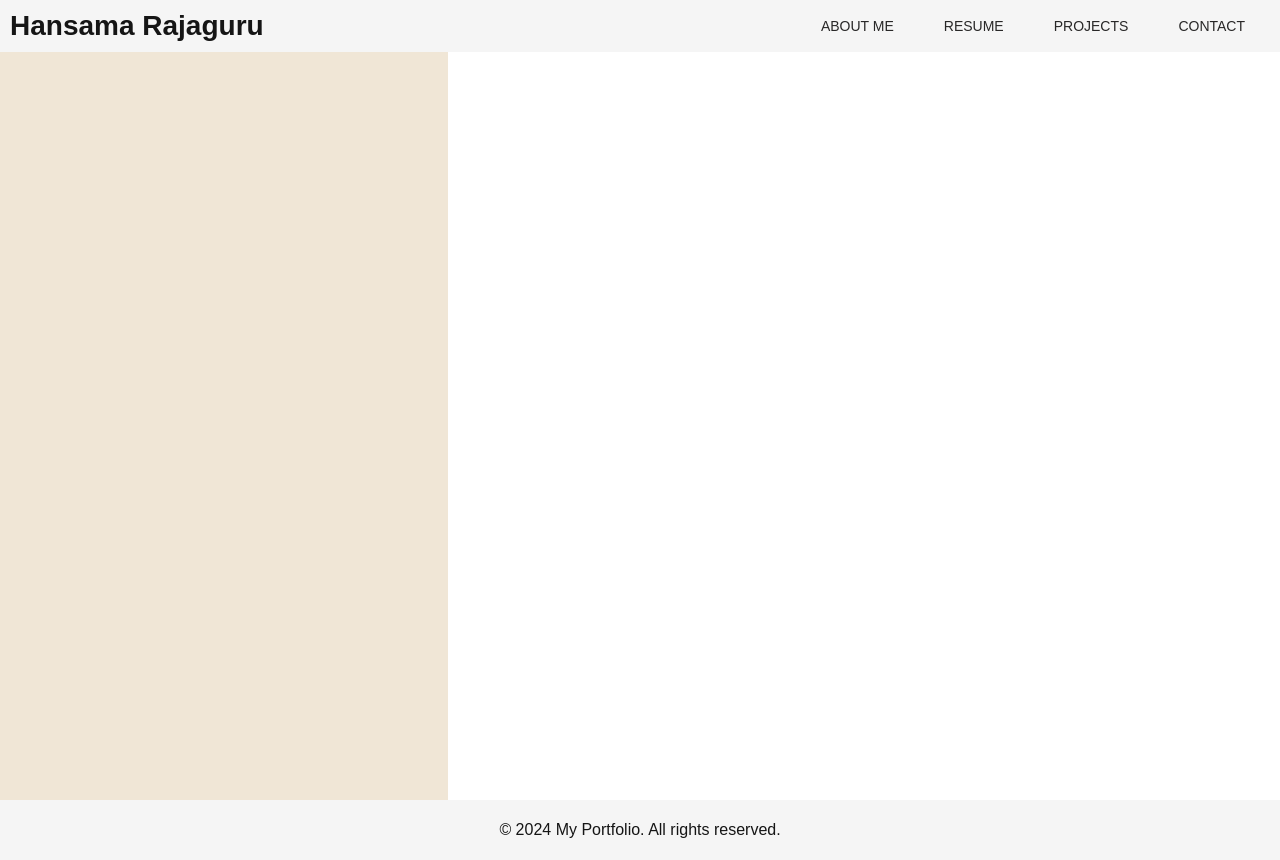
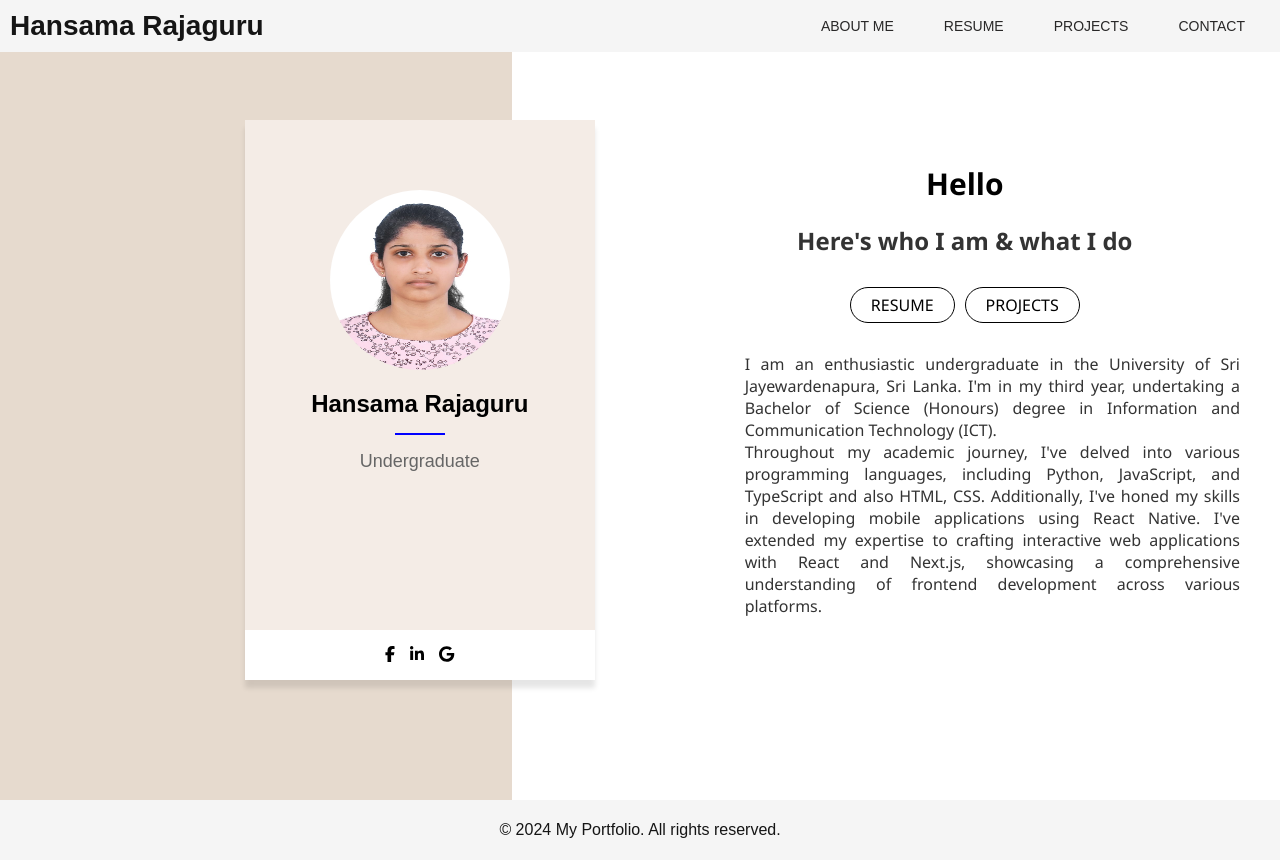
Before and after one commit to HansamaRajaguru/Hansama-Rajaguru, a React (Create React App) app in the folder my-portfolio/: page / in a window 1280 px wide. Built offline with nearby package versions, Linux system fonts and the light colour scheme.

Commit message:
completed home page

```diff
--- a/my-portfolio/package.json
+++ b/my-portfolio/package.json
@@ -3,6 +3,9 @@
   "version": "0.1.0",
   "private": true,
   "dependencies": {
+    "@fortawesome/fontawesome-free": "^6.6.0",
+    "@fortawesome/free-brands-svg-icons": "^6.6.0",
+    "@fortawesome/react-fontawesome": "^0.2.2",
     "@testing-library/jest-dom": "^5.17.0",
     "@testing-library/react": "^13.4.0",
     "@testing-library/user-event": "^13.5.0",
--- a/my-portfolio/src/components/Footer.css
+++ b/my-portfolio/src/components/Footer.css
@@ -5,7 +5,7 @@
     background-color: #F5F5F5;
     color: #151515;
     text-align: center;
-    bottom: 0; /* Stick to the bottom */
-    width: 100%; /* Full width */
-    box-sizing: border-box; /* Include padding in width */
+    bottom: 0;
+    width: 100%;
+    box-sizing: border-box;
 }
--- a/my-portfolio/src/components/HeroSection.css
+++ b/my-portfolio/src/components/HeroSection.css
@@ -1,39 +1,150 @@
-/* src/components/HeroSection.css */
+
 
 .hero-section {
     display: flex;
-    height: 100vh; /* Adjust the height as needed */
+    height: 100vh;
     width: 100%;
-    margin: 0; /* Remove top margin */
-    padding: 0; /* Remove padding if needed */
-    box-sizing: border-box; /* Include padding and border in the element's total width and height */
+    margin: 0;
+    padding: 0;
+    box-sizing: border-box;
 }
 
 .hero-left {
-    flex: 0 0 35%; /* 35% width */
-    background-color: #f0e6d6; /* Cream background */
-    padding: 40px; /* Adjust padding as needed */
-    box-sizing: border-box; /* Include padding in width */
+    flex: 0 0 40%; /* 35% width */
+    background-color: #e6dace;
+    padding: 40px;
+    box-sizing: border-box;
+    display: flex;
+    justify-content: center;
+    align-items: center;
+    position: relative;
+    z-index: 1;
+}
+.profile-card {
+
+    background-color: #f4ece6; /* White background for profile card */
+    margin-left: 32%;
+    width:350px;
+    height: 70%;
+    box-shadow: 0px 8px 5px rgba(5, 3, 3, 0.1);
+    position: absolute;
+    left: 50%;
+    transform: translateX(-50%);
+    z-index: 2;
+
+}
+.hero-right {
+    flex: 0 0 60%;
+    background-color: #ffffff;
+    padding: 40px;
+    box-sizing: border-box;
+    z-index: 0;
+    display: flex;
+    flex-direction: column;
+    justify-content: center;
+    min-width: 300px;
+}
+.profile-img {
+    width: 180px;
+    height: 180px;
+    border-radius: 50%; /* Circular image */
+    margin-bottom: 20px;
+    display: block;
+    margin-left: auto;
+    margin-right: auto;
+    margin-top: 20%;
 }
 
-.hero-right {
-    flex: 0 0 65%; /* 65% width */
-    background-color: #fff; /* White background */
-    padding: 40px; /* Adjust padding as needed */
-    box-sizing: border-box; /* Include padding in width */
+.profile-name {
+    font-size: 24px; /* Adjust font size */
+    text-align: center;
+}
+.profile-name::after {
+    content: "";
+    display: block;
+    width: 50px;
+    height: 2px;
+    background-color: blue;
+    margin: 15px auto;
+}
+.profile-position {
+    font-size: 18px; /* Adjust font size */
+    margin: 0;
+    color: #666;
+    font-weight: lighter;
+    text-align: center;
+}
+.social-icons {
+    display: flex;
+    background-color: #ffffff;
+    width:100%;
+    height: 50px;
+    justify-content: center;
+    align-items: center;
+    gap: 15px; /* Space between icons */
+    position: absolute;
+    bottom: 0px; /* Adjust based on your design */
+    left: 50%;
+    transform: translateX(-50%);
 }
 
-.hero-left h1,
-.hero-right p {
-    margin: 0;
+.social-icons a {
+    text-decoration: none;
+    color: #000;
+
 }
 
-.hero-left h1 {
-    font-size: 3rem;
-    color: #333;
+.social-icons img {
+    width: 24px;
+    height: 24px;
+}
+.right-text{
+    text-align: justify;
+    margin-bottom: 25px;
+    margin-left: 20%;
+    font-family:'Segoe UI', Tahoma, Geneva, Verdana, sans-serif;
+}
+.right-text h1{
+    text-align: center;
+    font-size: 30px;
+}
+.right-text-title {
+    font-size: 24px; /* Adjust font size as needed */
+    text-align: center;
+    margin-bottom: 20px;
+
 }
 
-.hero-right p {
-    font-size: 1.2rem;
-    color: #666;
+.right-text-content {
+    font-size: 16px; /* Adjust font size as needed */
+    color: #333;
+    margin-left: 10%;
+    text-align: justify;
 }
+
+.button-container {
+    display: flex;
+    justify-content: center;
+    margin-bottom: 20px;
+    gap: 10px; /* Space between buttons */
+}
+
+.button {
+    display: inline-block;
+    padding: 6px 20px;
+    font-size: 16px;
+    text-decoration: none;
+    margin-top: 10px;
+    margin-bottom: 10px;
+    color: #000; /* Text color */
+
+    border: 1px solid #000; /* Black border */
+    border-radius: 20px;
+    text-align: center;
+    transition: background-color 0.3s, color 0.3s; /* Smooth transition for background and text color */
+}
+
+.button:hover {
+    background-color: #4002fb;
+    border-color: #6f40fd;
+}
--- a/my-portfolio/src/components/HeroSection.tsx
+++ b/my-portfolio/src/components/HeroSection.tsx
@@ -1,14 +1,52 @@
 // src/components/HeroSection.tsx
 import React from 'react';
 import './HeroSection.css'; // Import the CSS file for the hero section
+import profileImage from './profile.jpeg';
+import { FontAwesomeIcon } from '@fortawesome/react-fontawesome';
+import { faFacebookF, faLinkedinIn, faGoogle } from '@fortawesome/free-brands-svg-icons';
 
 const HeroSection: React.FC = () => {
   return (
     <div className="hero-section">
       <div className="hero-left">
+      <div className="profile-card">
+      <img
+            src={profileImage}
+            alt="Profile"
+            className="profile-img"
+          />
+            <h1 className="profile-name">Hansama Rajaguru</h1>
+            <p className="profile-position">Undergraduate</p>
+            <div className="social-icons">
+            <a href="https://www.facebook.com/yourprofile" target="_blank" rel="noopener noreferrer">
+              <FontAwesomeIcon icon={faFacebookF} />
+            </a>
+            <a href="https://www.linkedin.com/in/hansama-rajaguru-865063270" target="_blank" rel="noopener noreferrer">
+              <FontAwesomeIcon icon={faLinkedinIn} />
+            </a>
+            <a href="mailto:hansamarajaguru@gmail.com">
+              <FontAwesomeIcon icon={faGoogle} />
+            </a>
+          </div>
 
       </div>
+      </div>
       <div className="hero-right">
+        <div className='right-text'>
+            <h1>Hello</h1>
+            <h2 className="right-text-title">Here's who I am & what I do</h2>
+            <div className="button-container">
+                <a href="/resume" className="button">RESUME</a>
+                <a href="/projects" className="button">PROJECTS</a>
+            </div>
+            <p className="right-text-content">
+                I am an enthusiastic undergraduate in the University of Sri Jayewardenapura, Sri Lanka. I'm in my third year, undertaking a Bachelor of Science (Honours) degree in Information and Communication Technology (ICT).
+                <br/> Throughout my academic journey, I've delved into various programming languages, including Python, JavaScript, and TypeScript and also HTML, CSS.
+                Additionally, I've honed my skills in developing mobile applications using React Native. I've extended my expertise to crafting interactive web applications with React and Next.js, showcasing a comprehensive understanding of frontend development across various platforms.
+
+
+            </p>
+        </div>
 
       </div>
     </div>
--- /dev/null
+++ b/my-portfolio/src/global.d.ts
@@ -0,0 +1,4 @@
+declare module '*.jpeg' {
+    const value: any;
+    export default value;
+  }
```
Also changed, not shown: my-portfolio/src/components/profile.jpeg (added), 1 other file (tests, documents, lock files or other folders).
